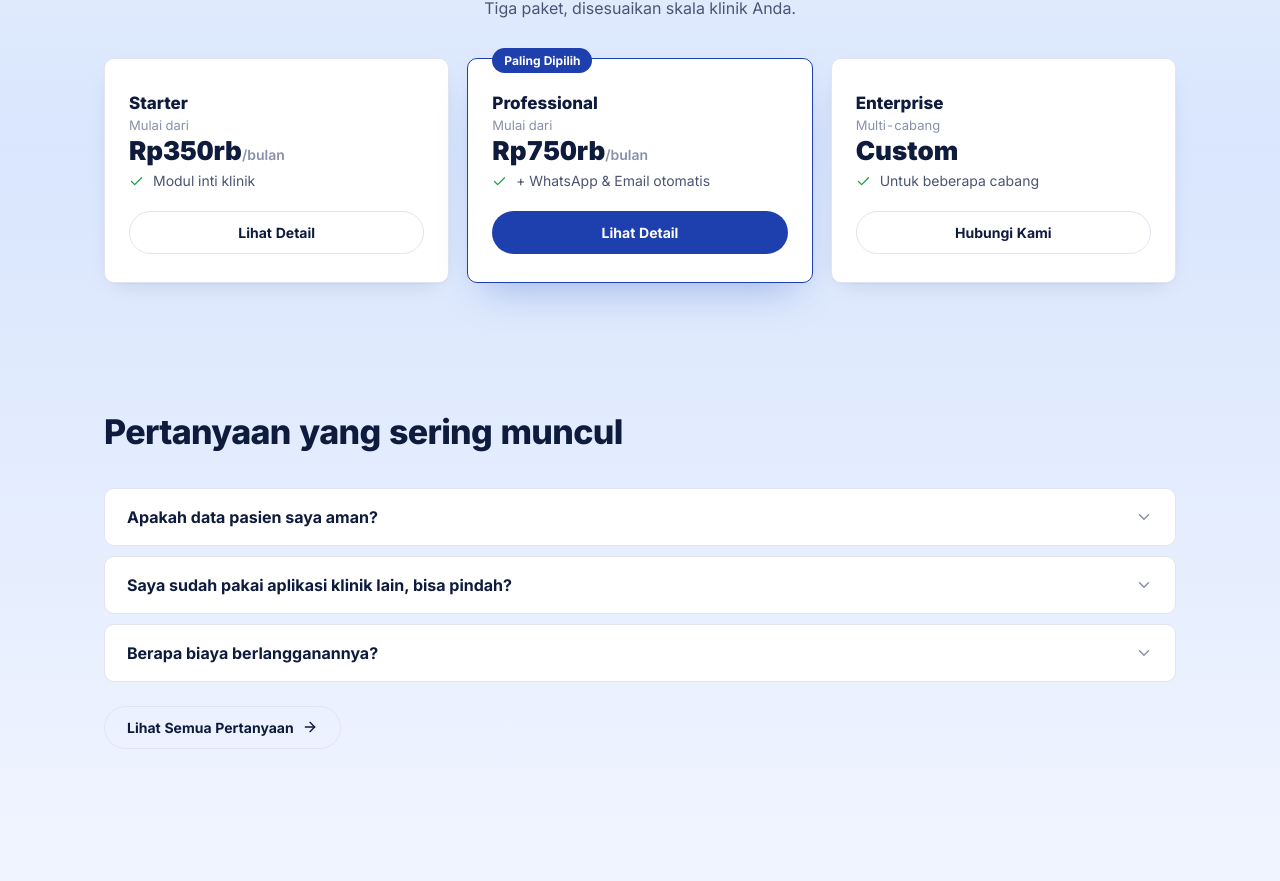
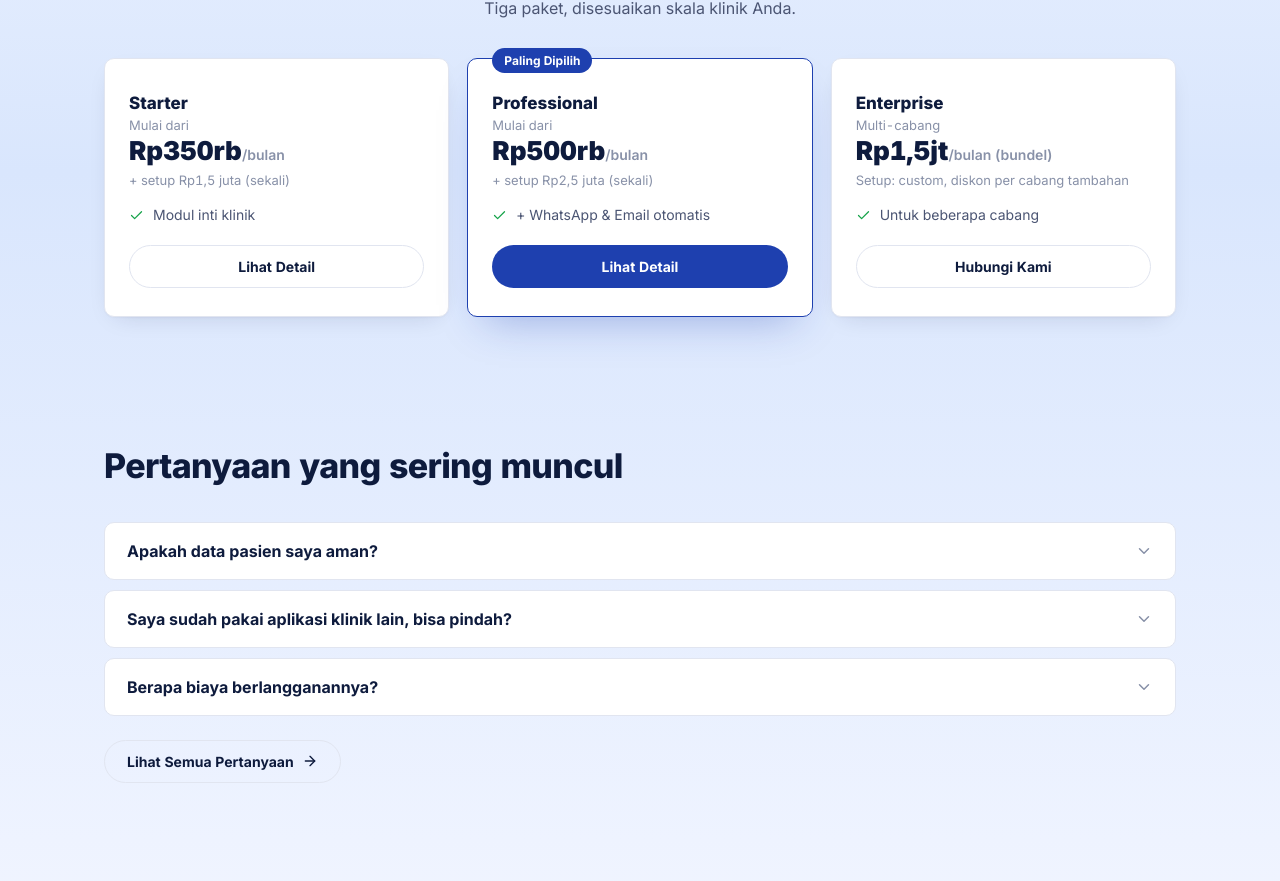
Before and after one commit to wandaazhar007/landing-page-medicalsia, a Next.js app: page / in a window 1280 px wide. Shown: the part 4632-5513 px from the top of the page. Built offline with nearby package versions, Linux system fonts and the light colour scheme; no server answers.

Commit message:
add: JSON-LD structured data

```diff
--- a/src/app/page.tsx
+++ b/src/app/page.tsx
@@ -12,6 +12,7 @@ import TestimonialSection from "@/components/sections/TestimonialSection";
 import PricingTeaser from "@/components/sections/PricingTeaser";
 import FaqShortSection from "@/components/sections/FaqShortSection";
 import FinalCtaSection from "@/components/sections/FinalCtaSection";
+import { getOrganizationSchema, getSoftwareApplicationSchema } from "@/lib/structured-data";
 
 export const metadata: Metadata = {
   title: "Medicalsia — Aplikasi Manajemen Klinik untuk Indonesia",
@@ -22,6 +23,14 @@ export const metadata: Metadata = {
 export default function HomePage() {
   return (
     <>
+      <script
+        type="application/ld+json"
+        dangerouslySetInnerHTML={{ __html: JSON.stringify(getOrganizationSchema()) }}
+      />
+      <script
+        type="application/ld+json"
+        dangerouslySetInnerHTML={{ __html: JSON.stringify(getSoftwareApplicationSchema()) }}
+      />
       <Hero />
       <ProblemSection />
       <FeatureGrid />
--- a/src/components/sections/PricingTeaser.tsx
+++ b/src/components/sections/PricingTeaser.tsx
@@ -1,39 +1,26 @@
 import Section from "@/components/ui/Section";
 import SectionHead from "@/components/ui/SectionHead";
-import PriceCard, { PriceCardData } from "@/components/ui/PriceCard";
+import PriceCard from "@/components/ui/PriceCard";
+import { PRICING_PLANS } from "@/data/pricing";
 import styles from "@/components/ui/PriceGrid.module.scss";
 
-const TEASER_PLANS: PriceCardData[] = [
-  {
-    name: "Starter",
-    fromLabel: "Mulai dari",
-    price: "Rp350rb",
-    priceSuffix: "/bulan",
-    features: ["Modul inti klinik"],
-    ctaLabel: "Lihat Detail",
-    ctaHref: "/harga",
-  },
-  {
-    name: "Professional",
-    fromLabel: "Mulai dari",
-    price: "Rp750rb",
-    priceSuffix: "/bulan",
-    features: ["+ WhatsApp & Email otomatis"],
-    ctaLabel: "Lihat Detail",
-    ctaHref: "/harga",
-    highlighted: true,
-    tag: "Paling Dipilih",
-    primaryCta: true,
-  },
-  {
-    name: "Enterprise",
-    fromLabel: "Multi-cabang",
-    price: "Custom",
-    features: ["Untuk beberapa cabang"],
-    ctaLabel: "Hubungi Kami",
-    ctaHref: "/kontak",
-  },
-];
+// Trimmed-down teaser cards derived from PRICING_PLANS (single source of
+// truth) so the homepage never drifts out of sync with /harga again — it
+// used to duplicate the plan data by hand and silently showed a stale price.
+const TEASER_OVERRIDES: Record<string, { fromLabel: string; features: string[] }> = {
+  Starter: { fromLabel: "Mulai dari", features: ["Modul inti klinik"] },
+  Professional: { fromLabel: "Mulai dari", features: ["+ WhatsApp & Email otomatis"] },
+  "Enterprise / Multi-Cabang": { fromLabel: "Multi-cabang", features: ["Untuk beberapa cabang"] },
+};
+
+const TEASER_PLANS = PRICING_PLANS.map((plan) => ({
+  ...plan,
+  name: plan.name === "Enterprise / Multi-Cabang" ? "Enterprise" : plan.name,
+  fromLabel: TEASER_OVERRIDES[plan.name]?.fromLabel ?? plan.fromLabel,
+  features: TEASER_OVERRIDES[plan.name]?.features ?? plan.features,
+  ctaLabel: plan.name === "Enterprise / Multi-Cabang" ? "Hubungi Kami" : "Lihat Detail",
+  ctaHref: plan.name === "Enterprise / Multi-Cabang" ? "/kontak" : "/harga",
+}));
 
 export default function PricingTeaser() {
   return (
--- a/src/components/ui/PriceCard.tsx
+++ b/src/components/ui/PriceCard.tsx
@@ -6,6 +6,7 @@ export type PriceCardData = {
   name: string;
   fromLabel: string;
   price: string;
+  priceAmount: number;
   priceSuffix?: string;
   setupNote?: string;
   features: string[];
--- a/src/data/pricing.ts
+++ b/src/data/pricing.ts
@@ -7,6 +7,7 @@ export const PRICING_PLANS: PriceCardData[] = [
     name: "Starter",
     fromLabel: "Biaya bulanan mulai dari",
     price: "Rp350rb",
+    priceAmount: 350000,
     priceSuffix: "/bulan",
     setupNote: "+ setup Rp1,5 juta (sekali)",
     features: [
@@ -24,6 +25,7 @@ export const PRICING_PLANS: PriceCardData[] = [
     name: "Professional",
     fromLabel: "Biaya bulanan mulai dari",
     price: "Rp500rb",
+    priceAmount: 500000,
     priceSuffix: "/bulan",
     setupNote: "+ setup Rp2,5 juta (sekali)",
     features: [
@@ -45,6 +47,7 @@ export const PRICING_PLANS: PriceCardData[] = [
     name: "Enterprise / Multi-Cabang",
     fromLabel: "Biaya bulanan mulai dari",
     price: "Rp1,5jt",
+    priceAmount: 1500000,
     priceSuffix: "/bulan (bundel)",
     setupNote: "Setup: custom, diskon per cabang tambahan",
     features: [
--- /dev/null
+++ b/src/lib/structured-data.ts
@@ -0,0 +1,48 @@
+import { PRICING_PLANS } from "@/data/pricing";
+
+// JSON-LD for the homepage. Deliberately has NO aggregateRating/review —
+// fabricating star ratings without real reviews violates Google's structured
+// data guidelines and risks a manual action. Add that block once the
+// (currently hidden, TESTIMONIALS_VISIBLE=false) testimonial section has
+// real client reviews to source it from.
+
+const siteUrl = process.env.NEXT_PUBLIC_SITE_URL ?? "https://medicalsia.com";
+
+export function getOrganizationSchema() {
+  return {
+    "@context": "https://schema.org",
+    "@type": "Organization",
+    name: "Medicalsia",
+    url: siteUrl,
+    logo: `${siteUrl}/logo.png`,
+    description:
+      "Aplikasi manajemen klinik modern untuk Indonesia — satu server, satu database, khusus untuk klinik Anda sendiri.",
+    contactPoint: {
+      "@type": "ContactPoint",
+      email: "cs@medicalsia.com",
+      contactType: "customer service",
+      areaServed: "ID",
+      availableLanguage: ["Indonesian"],
+    },
+  };
+}
+
+export function getSoftwareApplicationSchema() {
+  return {
+    "@context": "https://schema.org",
+    "@type": "SoftwareApplication",
+    name: "Medicalsia",
+    applicationCategory: "BusinessApplication",
+    operatingSystem: "Web",
+    url: siteUrl,
+    description:
+      "Medicalsia mengurus pendaftaran, antrian, konsultasi, farmasi, sampai kasir dalam satu aplikasi, dengan notifikasi WhatsApp otomatis ke pasien.",
+    offers: PRICING_PLANS.map((plan) => ({
+      "@type": "Offer",
+      name: plan.name,
+      price: plan.priceAmount,
+      priceCurrency: "IDR",
+      url: `${siteUrl}/harga`,
+    })),
+  };
+}
```
Also changed, not shown: public/logo.png (added).
